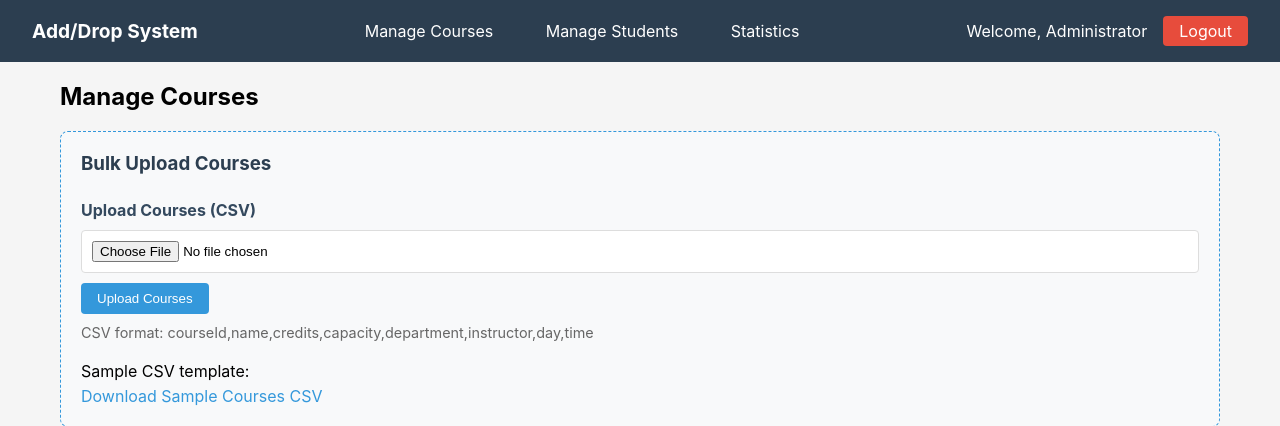
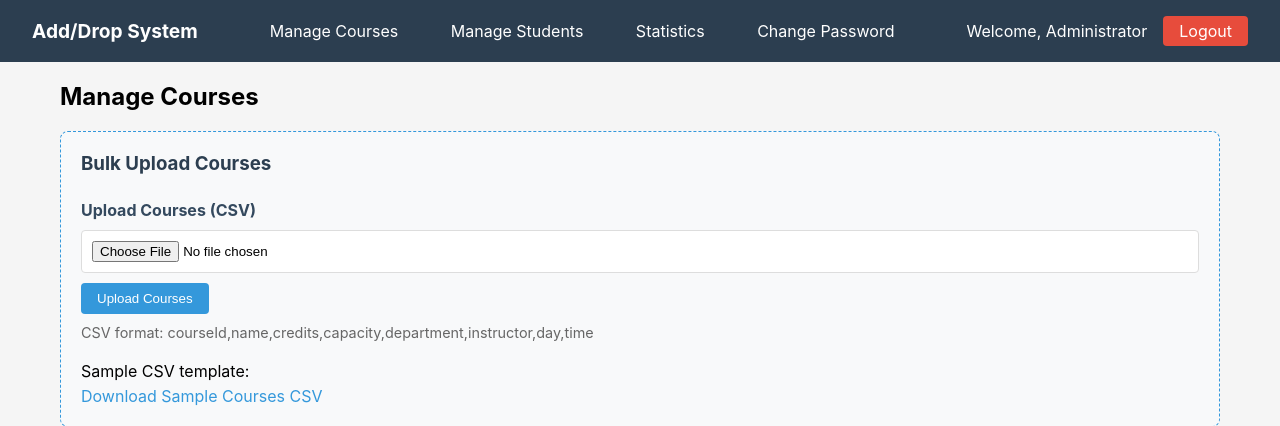
Before and after one commit to 6102project003/addrop-system, a Flask app: page /admin/courses in a window 1280 px wide. Shown: the top 426 px of the page. Run offline with Flask 3, Linux system fonts and the light colour scheme; the visitor is signed in with stand-in values (Sample User, id 1); data that the repository does not hold is empty.

Commit message:
Update base.html

```diff
--- a/templates/base.html
+++ b/templates/base.html
@@ -17,11 +17,12 @@
             {% if user.role == 'student' %}
                 <a href="{{ url_for('student_courses') }}">Course Catalog</a>
                 <a href="{{ url_for('student_schedule') }}">My Schedule</a>
-                <a href="{{ url_for('student_change_password') }}">Change Password</a>  <!-- 加呢行 -->
+                <a href="{{ url_for('student_change_password') }}">Change Password</a>
             {% else %}
                 <a href="{{ url_for('admin_courses') }}">Manage Courses</a>
                 <a href="{{ url_for('admin_students') }}">Manage Students</a>
                 <a href="{{ url_for('admin_stats') }}">Statistics</a>
+                <a href="{{ url_for('admin_change_password') }}">Change Password</a>
             {% endif %}
         </div>
         <div class="nav-user">
```
